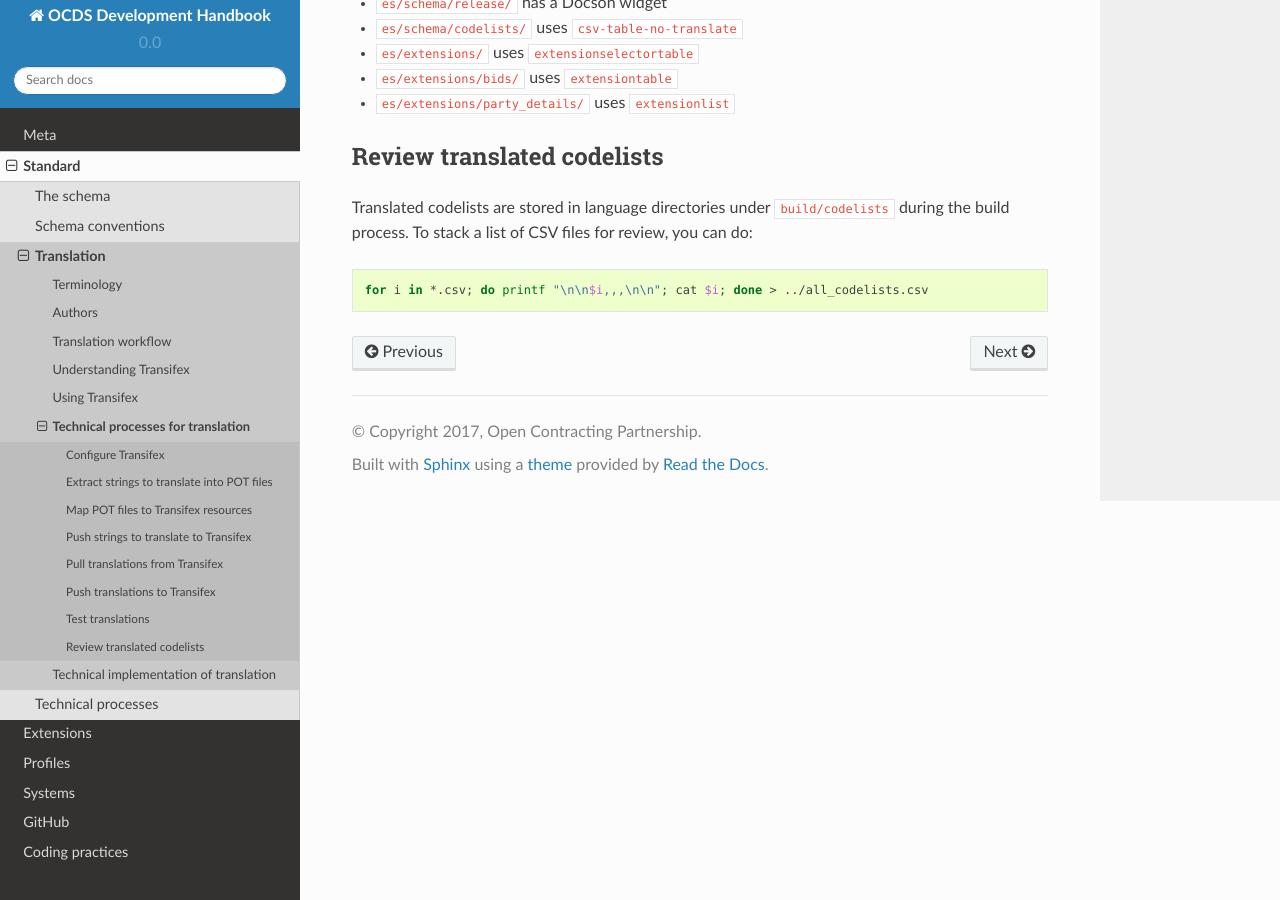
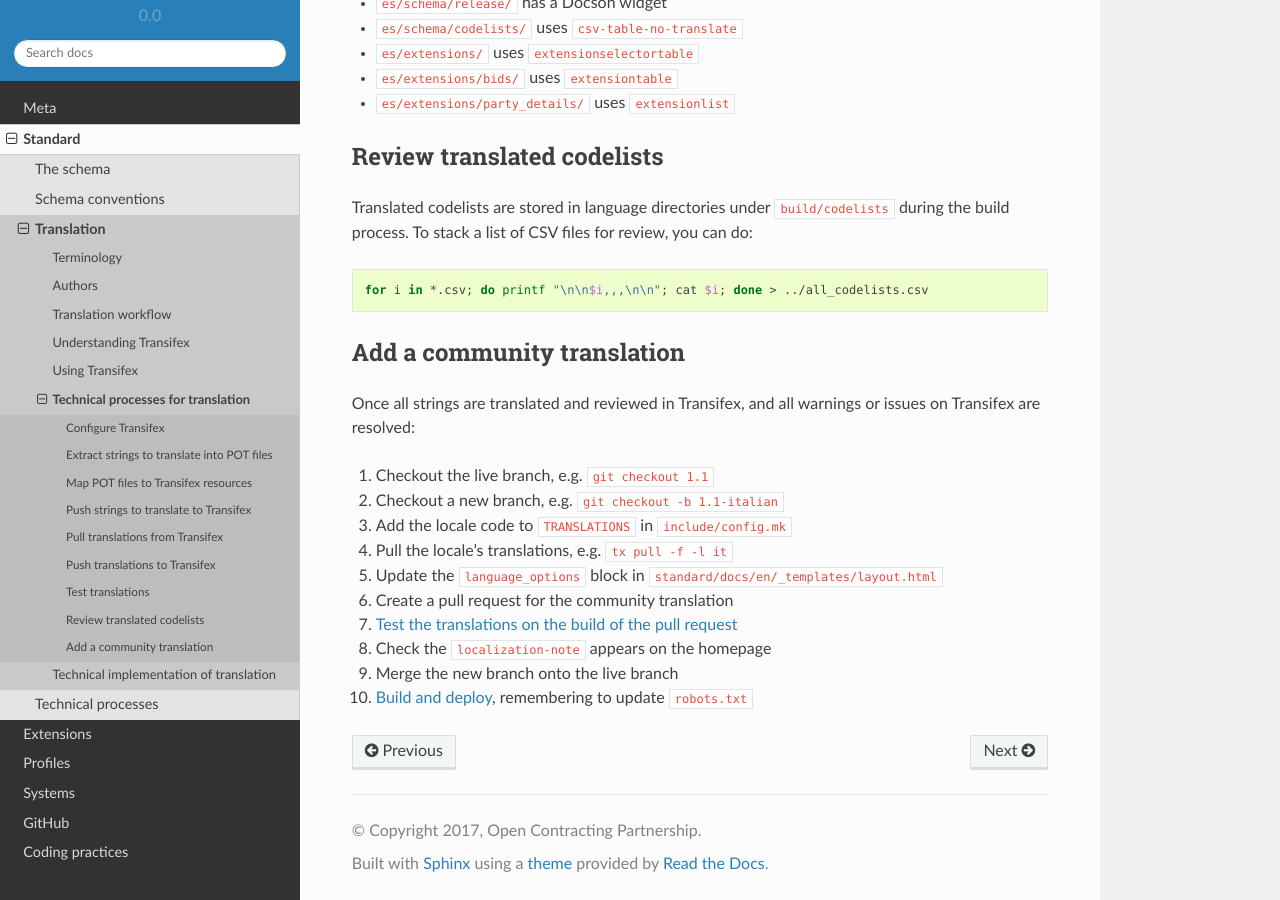
Before and after one commit to open-contracting/standard-development-handbook, a Sphinx documentation site: the page built from docs/standard/translation/technical.md, in a window 1280 px wide and 900 px high, scrolled down 2481 px. Built offline with Sphinx 7.4.7 and the Read the Docs theme 2.0.0, drawn with Linux system fonts in a browser that asks for light colours.

Commit message:
Add instructions for adding a community translation

````diff
--- a/docs/standard/translation/technical.md
+++ b/docs/standard/translation/technical.md
@@ -104,3 +104,18 @@ Translated codelists are stored in language directories under `build/codelists`
 ```bash
 for i in *.csv; do printf "\n\n$i,,,\n\n"; cat $i; done > ../all_codelists.csv
 ```
+
+## Add a community translation
+
+Once all strings are translated and reviewed in Transifex, and all warnings or issues on Transifex are resolved:
+
+1. Checkout the live branch, e.g. `git checkout 1.1`
+1. Checkout a new branch, e.g. `git checkout -b 1.1-italian`
+1. Add the locale code to `TRANSLATIONS` in `include/config.mk`
+1. Pull the locale's translations, e.g. `tx pull -f -l it`
+1. Update the `language_options` block in `standard/docs/en/_templates/layout.html`
+1. Create a pull request for the community translation
+1. [Test the translations on the build of the pull request](#test-translations)
+1. Check the `localization-note` appears on the homepage
+1. Merge the new branch onto the live branch
+1. [Build and deploy](../../technical/deployment#build-and-deploy), remembering to update `robots.txt`
````
